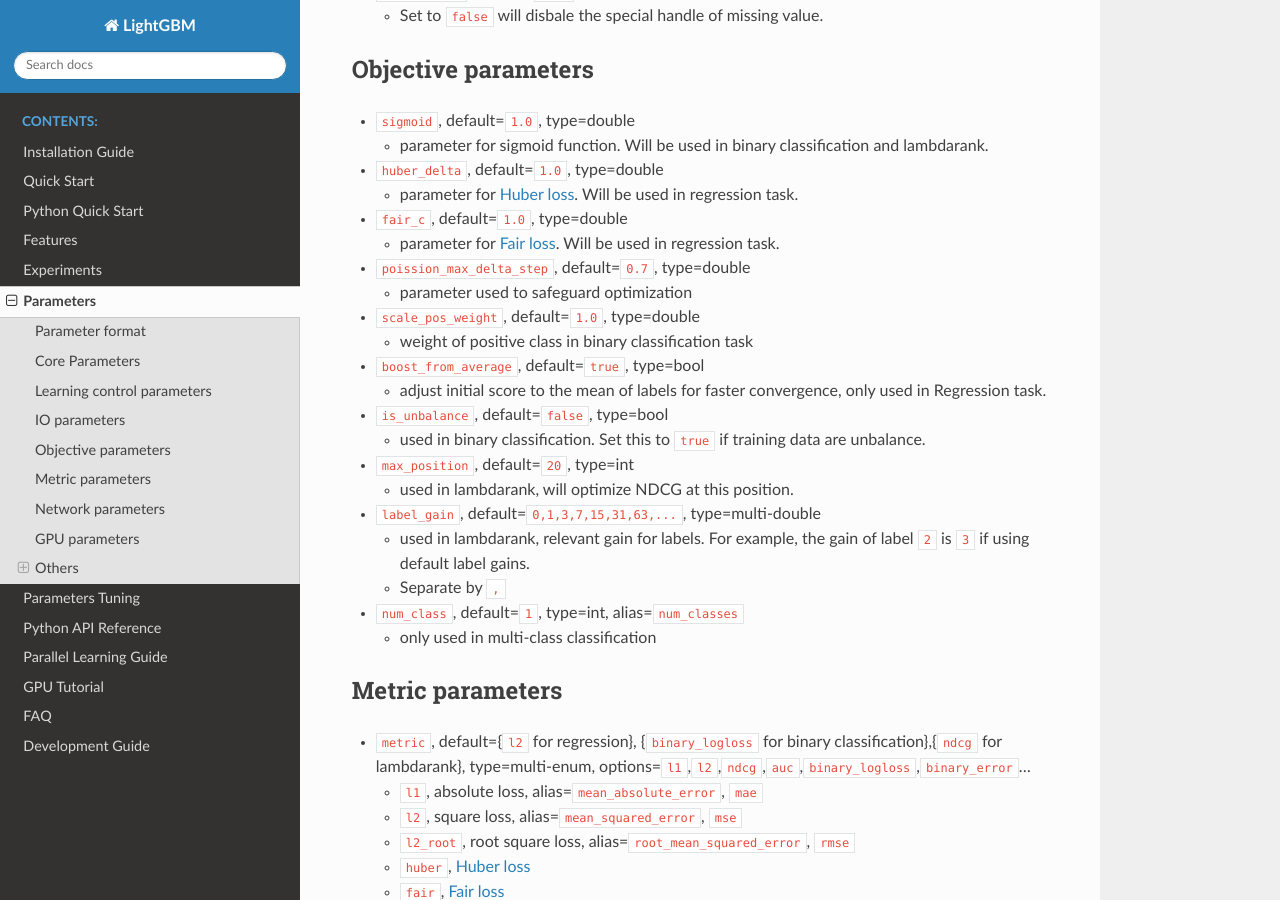
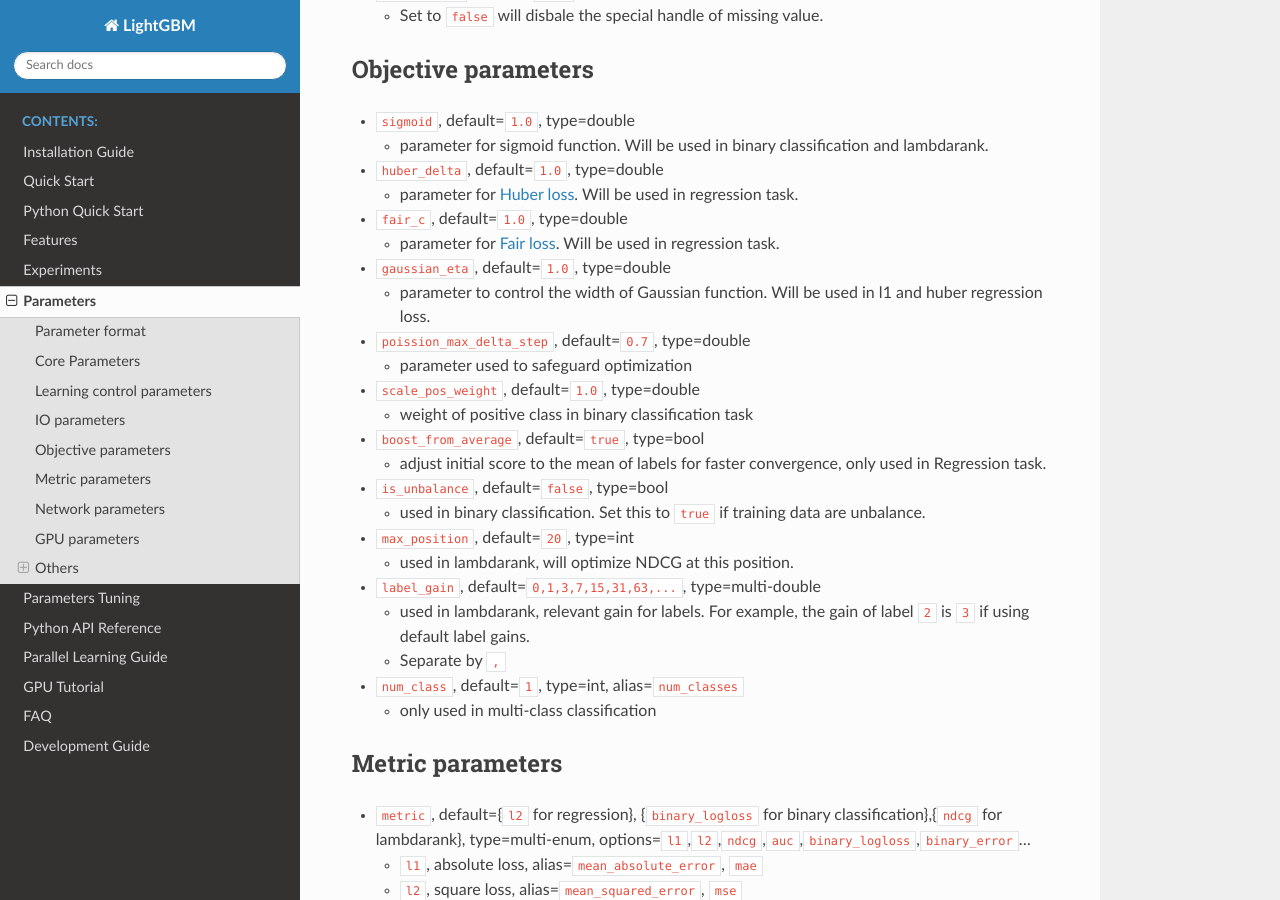
Before and after one commit to microsoft/LightGBM, a Sphinx documentation site: the page built from docs/Parameters.md, in a window 1280 px wide and 900 px high, scrolled down 6014 px. Built offline with Sphinx 7.4.7 and the Read the Docs theme 2.0.0, drawn with Linux system fonts in a browser that asks for light colours.

Commit message:
Add `gaussian_eta` to Parameters.md
https://github.com/Microsoft/LightGBM/issues/705#issuecomment-315976423

```diff
--- a/docs/Parameters.md
+++ b/docs/Parameters.md
@@ -211,6 +211,8 @@ The parameter format is `key1=value1 key2=value2 ... ` . And parameters can be s
   * parameter for [Huber loss](https://en.wikipedia.org/wiki/Huber_loss "Huber loss - Wikipedia"). Will be used in regression task.
 * `fair_c`, default=`1.0`, type=double
   * parameter for [Fair loss](https://www.kaggle.com/c/allstate-claims-severity/discussion/24520). Will be used in regression task.
+* `gaussian_eta`, default=`1.0`, type=double
+  * parameter to control the width of Gaussian function. Will be used in l1 and huber regression loss.
 * `poission_max_delta_step`, default=`0.7`, type=double
   * parameter used to safeguard optimization
 * `scale_pos_weight`, default=`1.0`, type=double
```
